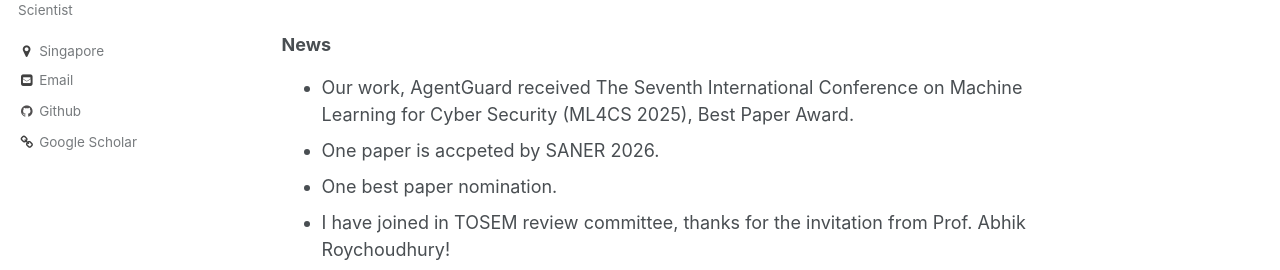
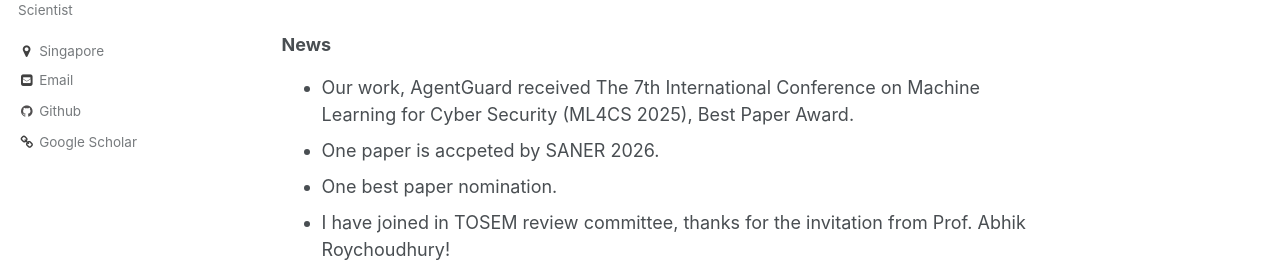
Before and after one commit to Marvinmw/weima, a Jekyll site: the page built from _pages/about.md, in a window 1280 px wide and 900 px high, scrolled down 616 px. Shown: the part 183-453 px from the top of the window. Built offline with Jekyll 4.4.1, drawn with Linux system fonts in a browser that asks for light colours.

Commit message:
Update about.md

```diff
--- a/_pages/about.md
+++ b/_pages/about.md
@@ -18,7 +18,7 @@ At SMU, I collaborate with [Prof. Lingxiao Jiang](https://scholar.google.com.sg/
 ## ** If you are interested in my research or potential collaboration, please feel free to contact me at [weima@smu.edu.sg](mailto:weima@smu.edu.sg) or [weima93@gmail.com](mailto:weima93@gmail.com).**
 
 ### News
-- Our work, AgentGuard received The Seventh International Conference on Machine Learning for Cyber Security (ML4CS 2025), Best Paper Award.
+- Our work, AgentGuard received The 7th International Conference on Machine Learning for Cyber Security (ML4CS 2025), Best Paper Award.
 - One paper is accpeted by SANER 2026.
 - One best paper nomination.
 - I have joined in TOSEM review committee, thanks for the invitation from Prof. Abhik Roychoudhury!
```
